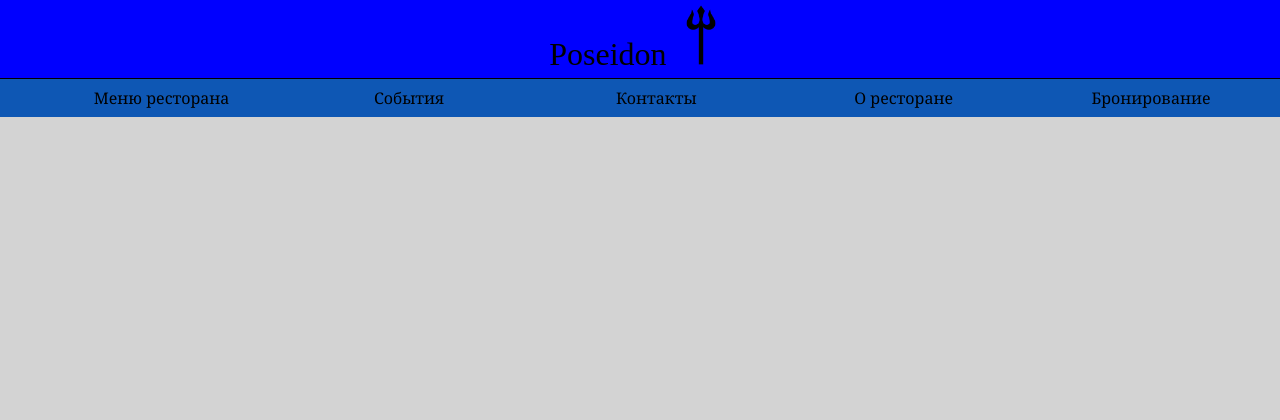
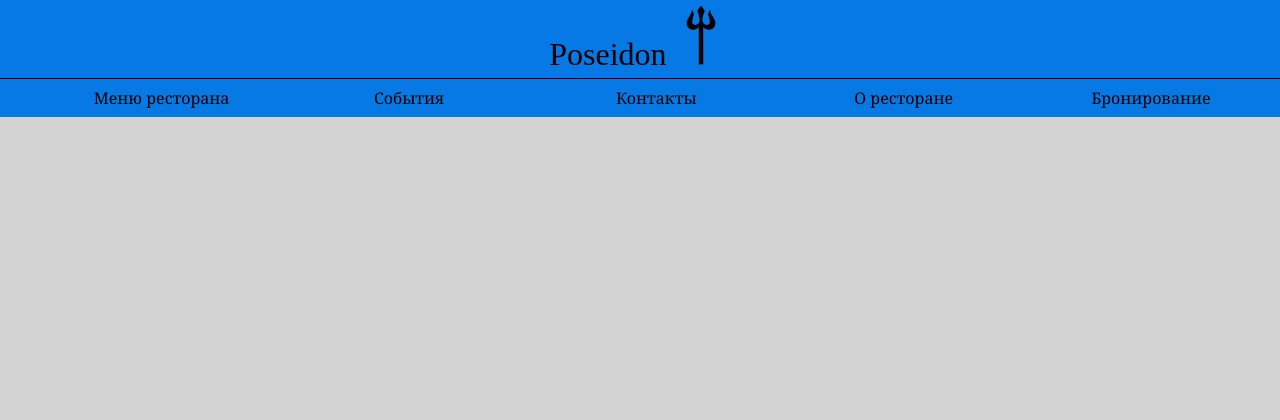
Before and after one commit to vladimirjoshkin/WebRestaurant, a Flask app: page / in a window 1280 px wide. Shown: the top 420 px of the page. Run offline with Flask 2, Linux system fonts and the light colour scheme; some libraries are stand-ins or nearby versions.

Commit message:
Поменял цвет шапки

```diff
--- a/static/horizontal-menu.css
+++ b/static/horizontal-menu.css
@@ -1,5 +1,5 @@
 .bottom-menu {
-	background-color: #0E57B4;
+	background-color: #0779e4;
 }
 
 .bottom-menu-list {
--- a/static/style.css
+++ b/static/style.css
@@ -1,5 +1,5 @@
 .top-menu {
-    background-color: blue;
+    background-color: #0779e4;
     padding: 5px;
     text-align: center;
     border-bottom: 1px solid black;
@@ -27,6 +27,7 @@ body {
 	color: black;
 }
 
+
 /*
 .bottom-menu-list li {
     display: inline-block;
```
